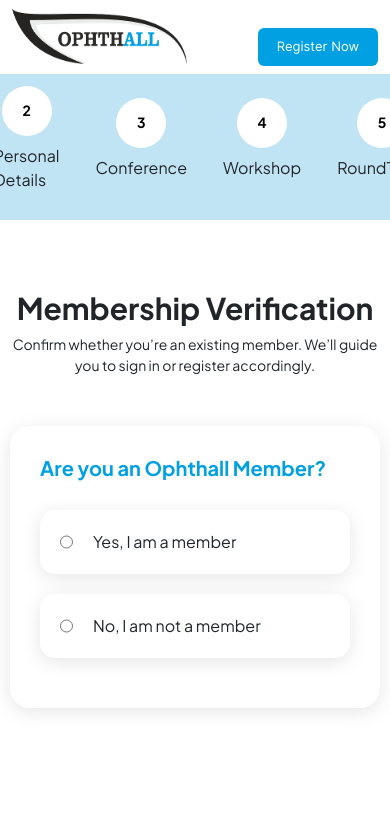
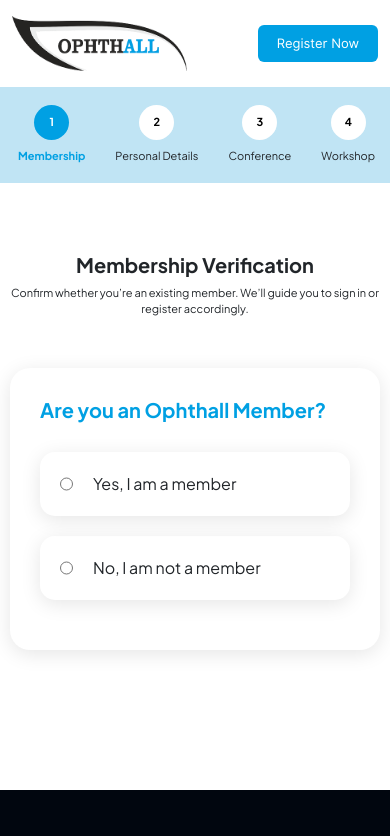
Before and after one commit to iyyappan-igt/conclave-conference, a Next.js app: page /register in a window 390 px wide. Shown: the top 836 px of the page. Built offline with nearby package versions, Linux system fonts and the light colour scheme; no server answers.

Commit message:
responsive changes

```diff
--- a/src/Common/CommonTitle/styles.module.css
+++ b/src/Common/CommonTitle/styles.module.css
@@ -10,3 +10,42 @@
 .membershipwrapper {
     margin-bottom: 50px;
 }
+
+
+@media (width<1200px) {
+    .membershipwrapper h2 {
+        font-size: 28px;
+    }
+    .membershipwrapper p {
+        font-size: 14px;
+    }
+}
+
+@media (width<992px) {
+    .membershipwrapper h2 {
+        font-size: 26px;
+    }
+    .membershipwrapper p {
+        font-size: 13px;
+    }
+}
+
+
+@media (width<768px) {
+    .membershipwrapper h2 {
+        font-size: 24px;
+    }
+    .membershipwrapper p {
+        font-size: 12px;
+    }
+}
+
+
+@media (width< 576px) {
+    .membershipwrapper h2 {
+        font-size: 20px;
+    }
+    .membershipwrapper p {
+        font-size: 11px;
+    }
+}
--- a/src/Common/Header/index.jsx
+++ b/src/Common/Header/index.jsx
@@ -12,7 +12,7 @@ const Header = () => {
   return (
     <header>
       <div className="container">
-        <div className="d-flex justify-content-between align-items-center py-2">
+        <div className="d-flex justify-content-between align-items-center py-3">
           <div className={styles.brandlogo}>
             <Image
               width={175}
@@ -43,6 +43,7 @@ const Header = () => {
           )} */}
 
           <div
+          className={styles.buttonGroup}
             onClick={() => {
               dispatch(setActiveStepNumber(1));
             }}
--- a/src/Common/Header/styles.module.css
+++ b/src/Common/Header/styles.module.css
@@ -16,3 +16,7 @@
     margin: 0px;
     color: rgb(162, 161, 161);
 }
+
+.buttonGroup button{
+    margin-top: 0;
+}
--- a/src/Component/Registration/Register/Membership/index.jsx
+++ b/src/Component/Registration/Register/Membership/index.jsx
@@ -113,6 +113,11 @@ const Membership = ({ handleNext, conferenceData }) => {
                 className={`form-control `}
                 placeholder="Enter OBG Code"
                 {...Formik.getFieldProps("obg_code")}
+                onChange={(e) => {
+                  Formik.handleChange(e);
+                  setisalreadyregistered(null);
+                  setisverfied(false);
+                }}
               />
               {Formik.touched.obg_code && Formik.errors.obg_code ? (
                 <small className="text-danger">{Formik.errors.obg_code}</small>
--- a/src/Component/Registration/Steps/index.jsx
+++ b/src/Component/Registration/Steps/index.jsx
@@ -14,6 +14,7 @@ import { setActiveStepNumber } from "@/redux/slices/auth/authSlice";
 import { useDispatch } from "react-redux";
 
 const Steps = () => {
+  const stepRef = useRef(null);
   const dispatch = useDispatch();
   const { userdetails, conference, events, activeStepNumber } = useAuth();
   const [stepnumber, setStepnumber] = useState(activeStepNumber || 1);
@@ -34,6 +35,20 @@ const Steps = () => {
     setStepnumber(id);
     dispatch(setActiveStepNumber(id));
   };
+
+  useEffect(() => {
+    if (stepWrapperRef.current) {
+      const children = stepWrapperRef.current.children;
+      const activeStep = children[stepnumber - 1];
+      if (activeStep) {
+        activeStep.scrollIntoView({
+          behavior: "smooth",
+          inline: "center",
+          block: "nearest",
+        });
+      }
+    }
+  }, [stepnumber]);
 
   useEffect(() => {
     if (conferenceData?.id) {
@@ -104,7 +119,7 @@ const Steps = () => {
         </div>
 
         <div
-          className={`${styles.layoutWrapper}  ${stepnumber >= 3 ?  styles.step3above : ""}`}
+          className={`${styles.layoutWrapper}  ${stepnumber >= 3 ? styles.step3above : ""}`}
           ref={layoutRef}
         >
           <div className={styles.formWrapper}>
--- a/src/Component/Registration/Steps/styles.module.css
+++ b/src/Component/Registration/Steps/styles.module.css
@@ -1,4 +1,3 @@
-
 .stepwrapperTop {
   display: flex;
   justify-content: center;
@@ -7,8 +6,20 @@
   background-color: #c0e4f4;
   padding: 20px 0;
   overflow-x: auto;
+   position: relative;
 }
 
+.stepactive,
+.stepinactive {
+  display: flex;
+  flex-direction: column;
+  align-items: center;
+  font-size: 12px;
+  margin: 0 10px;
+  cursor: pointer;
+  position: relative;
+  z-index: 2;
+}
 .stepactive span {
   background-color: #00a0e3;
   color: white;
@@ -21,8 +32,15 @@
   font-weight: 700;
   font-size: 14px;
 }
-.stepactive p { font-weight: 700; color: #00a0e3; }
-.stepactive p, .stepinactive p { margin-top: 8px; font-size: 16px; }
+.stepactive p {
+  font-weight: 700;
+  color: #00a0e3;
+}
+.stepactive p,
+.stepinactive p {
+  margin-top: 8px;
+  font-size: 16px;
+}
 .stepinactive span {
   background-color: #ffff;
   color: black;
@@ -35,7 +53,8 @@
   font-weight: 700;
   font-size: 14px;
 }
-.stepactive, .stepinactive {
+.stepactive,
+.stepinactive {
   display: flex;
   flex-direction: column;
   align-items: center;
@@ -43,12 +62,14 @@
   margin: 0 10px;
   cursor: pointer;
 }
-.stepcontent{
+.stepcontent {
   margin: 20px 10px 10px;
 }
 .layoutWrapper {
   display: grid;
   gap: 1rem;
+  max-width: 1400px;
+  margin: 0 auto;
   align-items: flex-start;
 }
 
@@ -59,7 +80,7 @@
 .rightColumn {
   width: 330px;
   margin-top: 30px;
-  top:60px;
+  top: 60px;
   align-self: flex-start;
   position: sticky;
   height: fit-content;
@@ -67,7 +88,7 @@
 .rightSticky {
   grid-template-columns: 1fr 350px;
 }
-.step3above{
+.step3above {
   grid-template-columns: 1fr 350px;
 }
 @media (max-width: 991px) {
@@ -83,9 +104,9 @@
     /* left: 0;
     right: 0; */
     bottom: 0;
-    top: unset;
+    top: unset !important;
     z-index: 1000;
-  background: white; /* ensure it stands out */
+    background: white;
     box-shadow: 0 -2px 8px rgba(0, 0, 0, 0.1);
     padding: 12px;
   }
@@ -94,13 +115,77 @@
     padding: 12px 8px;
   }
 
-
-/* optional: make the SummarySticky container itself adapt nicely */
   .rightColumn > * {
     max-width: 600px;
     margin: 0 auto;
   }
-.step3above{
+  .step3above {
     grid-template-columns: 1fr;
   }
+  .stepactive :where(p, span),
+  .stepinactive :where(p, span) {
+    font-size: 14px !important;
   }
+}
+
+@media (width<768px) {
+  .stepwrapperTop {
+    gap: 10px;
+    overflow-x: auto;
+    overflow-y: hidden;
+    white-space: nowrap;
+    padding: 18px 8px;
+    scroll-behavior: smooth;
+    scrollbar-width: thin;
+  }
+  .stepwrapperTop p {
+    margin-bottom: 0 !important;
+  }
+  .stepactive :where(p, span),
+  .stepinactive :where(p, span) {
+    font-size: 11px !important;
+  }
+  .stepactive p,
+  .stepinactive p {
+    word-break: normal;
+    overflow-wrap: normal;
+    white-space: nowrap;
+  }
+  .stepactive span,
+  .stepinactive span {
+    width: 35px;
+    height: 35px;
+  }
+}
+
+
+@media (width<576px) {
+  .stepwrapperTop {
+    gap: 10px;
+    overflow-x: auto;
+    overflow-y: hidden;
+    white-space: nowrap;
+    justify-content: flex-start;
+    padding: 18px 8px;
+    scroll-behavior: smooth;
+    scrollbar-width: thin;
+  }
+  .stepwrapperTop p {
+    margin-bottom: 0 !important;
+  }
+  .stepactive :where(p, span),
+  .stepinactive :where(p, span) {
+    font-size: 11px !important;
+  }
+  .stepactive p,
+  .stepinactive p {
+    word-break: normal;
+    overflow-wrap: normal;
+    white-space: nowrap;
+  }
+  .stepactive span,
+  .stepinactive span {
+    width: 35px;
+    height: 35px;
+  }
+}
```
Also changed, not shown: src/Common/CommonTitle/index.jsx (line endings or trailing spaces). Lines whose indentation alone changed are shown as unchanged.
